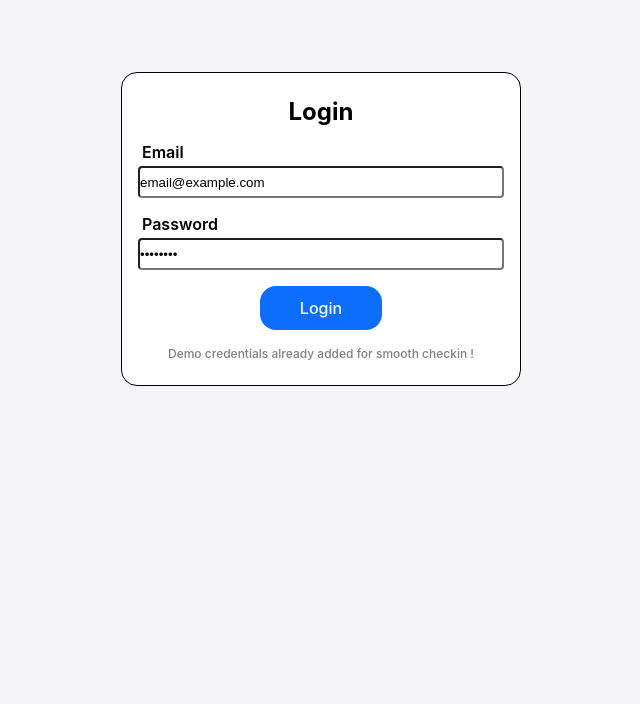
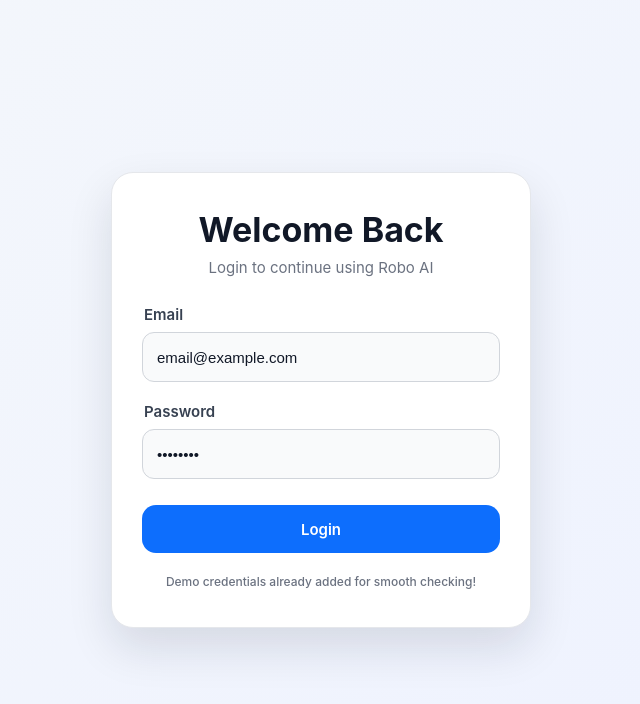
Before and after one commit to MananBagadi100/Robo-frontend, a React app: page /login in a window 1280 px wide. Shown: the top 704 px of the page, without its empty margins (319-959 px from the left). Built offline with nearby package versions, Linux system fonts and the light colour scheme; no server answers; the HTML template or start-up script is replaced by a standard one.

Commit message:
added login css for deployment

```diff
--- a/src/Login.css
+++ b/src/Login.css
@@ -1,43 +1,57 @@
 .login-full-page-container {
     display: flex;
-    flex-direction: column;
+    min-height: 100vh;
     padding: 24px 16px;
-    margin: 48px 0;
     justify-content: center;
     align-items: center;
     box-sizing: border-box;
+    background: linear-gradient(135deg, #f4f7fb 0%, #eef2ff 100%);
 }
+
 .login-dialog-box {
     display: flex;
     flex-direction: column;
     width: 100%;
-    padding: 16px 12px;
-    border:  1px solid black;
-    border-radius: 16px;
+    max-width: 380px;
+    padding: 32px 24px;
+    border: 1px solid #e5e7eb;
+    border-radius: 22px;
     background-color: white;
     box-sizing: border-box;
+    box-shadow: 0 20px 45px rgba(15, 23, 42, 0.12);
 }
 
 .login-dialog-box-header {
     display: flex;
-    justify-content: center;
+    flex-direction: column;
+    align-items: center;
 }
 
-.login-dialog-box-header h1 {
-    font-size: 20px;
+.login-dialog-box-heading {
+    margin: 0;
+    font-size: 30px;
+    font-weight: 700;
+    color: #111827;
+}
+
+.login-subtitle {
+    margin-top: 8px;
+    font-size: 14px;
+    color: #6b7280;
+    text-align: center;
 }
 
 .login-dialog-box-info-area {
     display: flex;
     flex-direction: column;
     width: 100%;
-    margin-top: 12px;
+    margin-top: 28px;
 }
 
 .login-dialog-box-form-area {
     display: flex;
     flex-direction: column;
-    gap: 16px;
+    gap: 20px;
 }
 
 .login-form-fields {
@@ -45,73 +59,96 @@
     flex-direction: column;
 }
 
-.login-form-fields input {
-    height: 28px;
-    border-radius: 4px;
-    margin-top: 4px;
-    border: 1 px solid gray;
+.login-form-fields label {
+    margin-left: 2px;
+    font-size: 14px;
+    font-weight: 600;
+    color: #374151;
 }
 
-.login-form-fields label {
-    margin-left: 4px;
+.login-form-fields input {
+    height: 46px;
+    padding: 0 14px;
+    margin-top: 8px;
+    border-radius: 12px;
+    border: 1px solid #d1d5db;
+    background-color: #f9fafb;
     font-size: 14px;
-    font-weight: 600;
+    color: #111827;
+    outline: none;
+    box-sizing: border-box;
+    transition:
+        border-color 0.2s ease,
+        box-shadow 0.2s ease,
+        background-color 0.2s ease;
+}
+
+.login-form-fields input:focus {
+    border-color: var(--primary-btn-bg-color);
+    background-color: white;
+    box-shadow: 0 0 0 4px rgba(59, 130, 246, 0.12);
 }
 
 .login-submit-btn-wrapper {
     display: flex;
     width: 100%;
-    align-items: center;
     justify-content: center;
+    margin-top: 6px;
 }
 
 .login-submit-btn {
+    display: flex;
+    width: 100%;
+    min-height: 48px;
+    align-items: center;
+    justify-content: center;
     background-color: var(--primary-btn-bg-color);
     color: var(--primary-btn-text-color);
-    padding: 8px 24px;
-    border-radius: 16px;
-    font-weight: 500;
+    border-radius: 14px;
     text-decoration: none;
+    font-size: 15px;
+    font-weight: 600;
+    transition:
+        transform 0.2s ease,
+        box-shadow 0.2s ease,
+        background-color 0.2s ease;
 }
 
 .login-submit-btn:hover {
     background-color: var(--primary-btn-hover-bg-color);
+    transform: translateY(-1px);
+    box-shadow: 0 10px 20px rgba(15, 23, 42, 0.14);
 }
 
-.login-dialog-box-form-area p {
-    display: flex;
-    color: gray;
+.login-demo-text {
+    margin: 0;
     font-size: 12px;
-    width: 100%;
-    align-items: center;
-    justify-content: center;
+    color: #6b7280;
+    text-align: center;
     font-weight: 500;
+    line-height: 1.5;
 }
 
 @media (min-width: 768px) {
     .login-dialog-box {
-        max-width: 400px;
-        padding: 24px 16px;
+        max-width: 420px;
+        padding: 36px 30px;
     }
 
-    .login-dialog-box-header h1 {
-        font-size: 24px;
+    .login-dialog-box-heading {
+        font-size: 34px;
     }
 
-    .login-dialog-box-info-area {
-        margin-top: 16px;
+    .login-subtitle {
+        font-size: 15px;
     }
 
     .login-form-fields label {
-        font-size: 16px;
+        font-size: 15px;
     }
 
     .login-form-fields input {
-        height: 32px;
+        height: 50px;
+        font-size: 15px;
     }
-
-    .login-submit-btn {
-        padding: 12px 40px;
-    }
-
 }
--- a/src/Login.jsx
+++ b/src/Login.jsx
@@ -1,33 +1,56 @@
 import { Link } from 'react-router-dom'
 import './Login.css'
+
 const Login = () => {
     return (
         <>
             <main className="login-full-page-container">
                 <section className="login-dialog-box">
                     <header className="login-dialog-box-header">
-                        <h1 className="login-dialog-box-heading">Login</h1>
+                        <h1 className="login-dialog-box-heading">
+                            Welcome Back
+                        </h1>
+
+                        <p className="login-subtitle">
+                            Login to continue using Robo AI
+                        </p>
                     </header>
 
                     <div className="login-dialog-box-info-area">
                         <form className="login-dialog-box-form-area">
                             <div className="login-form-fields">
                                 <label>Email</label>
-                                <input type="text" defaultValue="email@example.com" autoComplete='email'/>
+
+                                <input
+                                    type="text"
+                                    defaultValue="email@example.com"
+                                    autoComplete="email"
+                                />
                             </div>
 
                             <div className="login-form-fields">
                                 <label>Password</label>
-                                <input type="password" defaultValue="password" autoComplete='current-password'/>
+
+                                <input
+                                    type="password"
+                                    defaultValue="password"
+                                    autoComplete="current-password"
+                                />
                             </div>
 
                             <div className="login-submit-btn-wrapper">
-                                <Link className="login-submit-btn" to='/admin'>
+                                <Link
+                                    className="login-submit-btn"
+                                    to="/admin"
+                                >
                                     Login
                                 </Link>
                             </div>
 
-                            <p>Demo credentials already added for smooth checkin !</p>
+                            <p className="login-demo-text">
+                                Demo credentials already added for smooth
+                                checking!
+                            </p>
                         </form>
                     </div>
                 </section>
@@ -35,4 +58,5 @@ const Login = () => {
         </>
     )
 }
+
 export default Login
```
Also changed, not shown: 1 other file (tests, documents, lock files or other folders).
